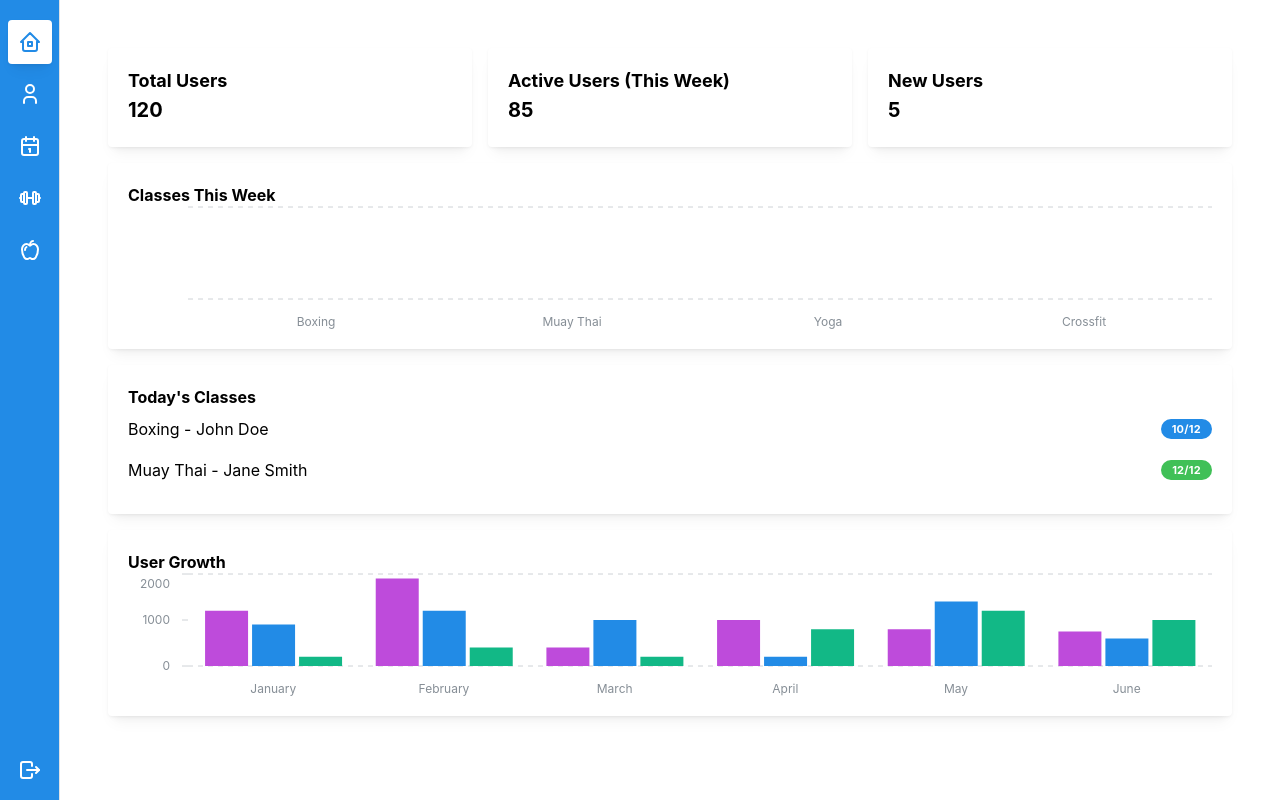
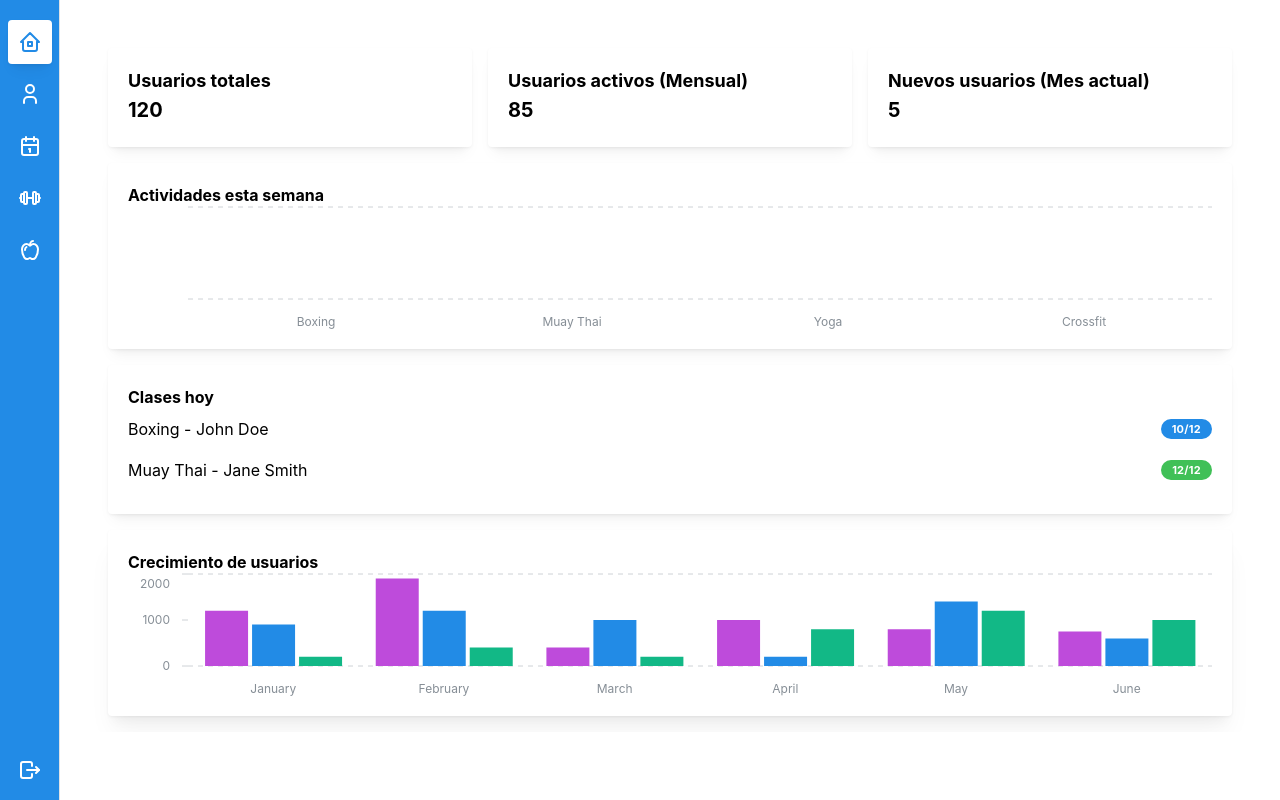
Before and after one commit to VoskanGrigoryan/naksu-fit, a React (Vite) app: page / in a window 1280 px wide. Built offline with nearby package versions, Linux system fonts and the light colour scheme.

Commit message:
changin from engrish to spanglish in dashboard view

```diff
--- a/src/views/dashboard/index.tsx
+++ b/src/views/dashboard/index.tsx
@@ -1,4 +1,12 @@
-import { Badge, Card, Stack, Text, Title, SimpleGrid, ScrollArea } from "@mantine/core";
+import {
+  Badge,
+  Card,
+  Stack,
+  Text,
+  Title,
+  SimpleGrid,
+  ScrollArea,
+} from "@mantine/core";
 import MainLayout from "../../layouts/main/MainLayout";
 import { BarChart } from "@mantine/charts";
 
@@ -41,22 +49,28 @@ const Dashboard = () => {
         {/* Top KPIs */}
         <SimpleGrid cols={3} spacing="md">
           <Card shadow="sm" padding="lg">
-            <Title order={4}>Total Users</Title>
-            <Text size="xl" fw={700}>120</Text>
+            <Title order={4}>Usuarios totales</Title>
+            <Text size="xl" fw={700}>
+              120
+            </Text>
           </Card>
           <Card shadow="sm" padding="lg">
-            <Title order={4}>Active Users (This Week)</Title>
-            <Text size="xl" fw={700}>85</Text>
+            <Title order={4}>Usuarios activos (Mensual)</Title>
+            <Text size="xl" fw={700}>
+              85
+            </Text>
           </Card>
           <Card shadow="sm" padding="lg">
-            <Title order={4}>New Users</Title>
-            <Text size="xl" fw={700}>5</Text>
+            <Title order={4}>Nuevos usuarios (Mes actual)</Title>
+            <Text size="xl" fw={700}>
+              5
+            </Text>
           </Card>
         </SimpleGrid>
 
         {/* Classes This Week */}
         <Card shadow="sm" padding="lg" style={{ height: 350 }}>
-          <Title order={5}>Classes This Week</Title>
+          <Title order={5}>Actividades esta semana</Title>
           <BarChart
             h={250}
             data={classesThisWeekData}
@@ -68,9 +82,9 @@ const Dashboard = () => {
 
         {/* Today's Classes (scrollable) */}
         <Card shadow="sm" padding="lg">
-          <Title order={5}>Today's Classes</Title>
+          <Title order={5}>Clases hoy</Title>
           <ScrollArea style={{ maxHeight: 200, marginTop: 8 }}>
-            <Stack >
+            <Stack>
               {todayClasses.map((cls, i) => (
                 <div
                   key={i}
@@ -80,7 +94,9 @@ const Dashboard = () => {
                     alignItems: "center",
                   }}
                 >
-                  <Text>{cls.type} - {cls.instructor}</Text>
+                  <Text>
+                    {cls.type} - {cls.instructor}
+                  </Text>
                   <Badge color={cls.booked === cls.capacity ? "green" : "blue"}>
                     {cls.booked}/{cls.capacity}
                   </Badge>
@@ -91,8 +107,8 @@ const Dashboard = () => {
         </Card>
 
         {/* User Growth */}
-        <Card shadow="sm" padding="lg" style={{ height: 350 }}>
-          <Title order={5}>User Growth</Title>
+        <Card shadow="md" p="lg" style={{ height: 350 }}>
+          <Title order={5}>Crecimiento de usuarios</Title>
           <BarChart
             h={250}
             data={userGrowthData}
```
